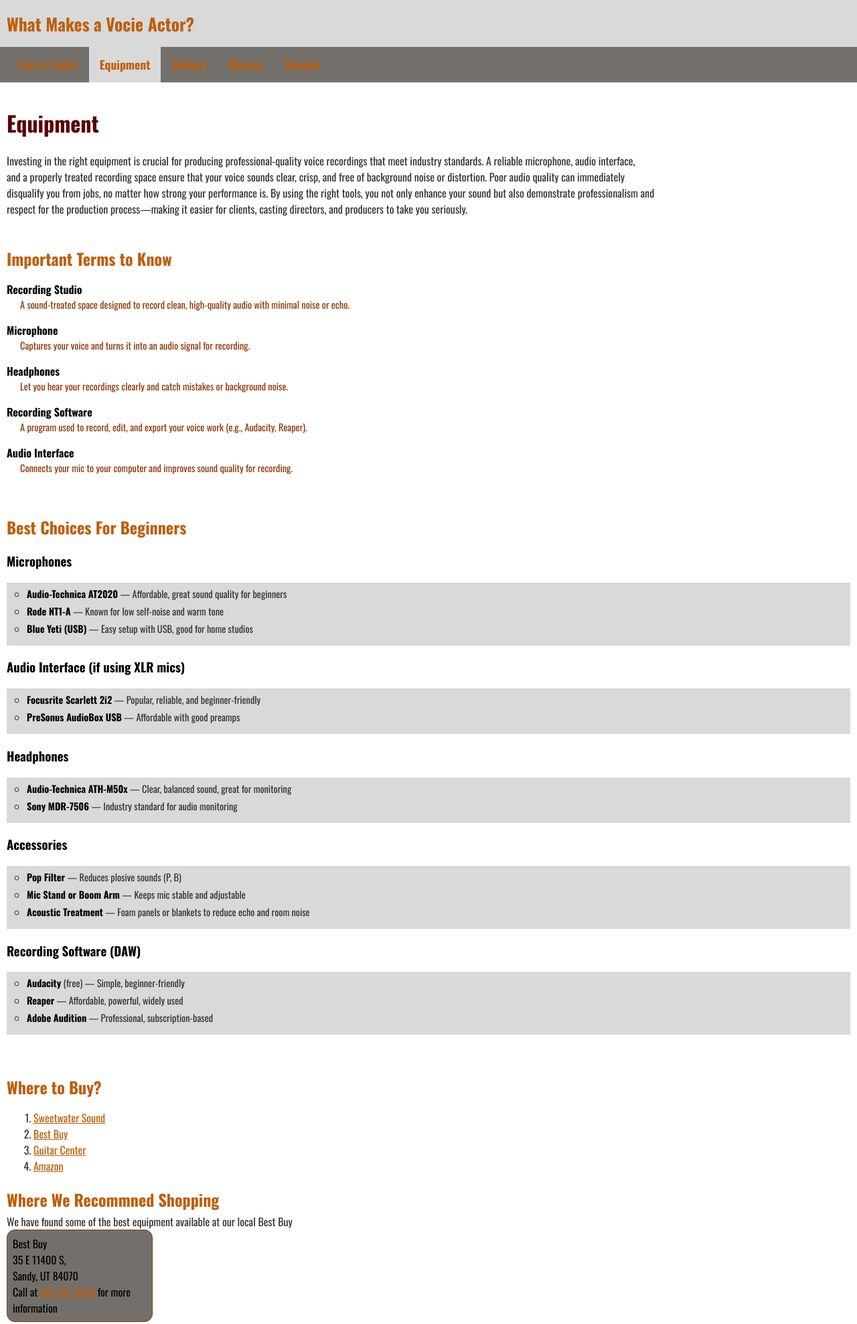
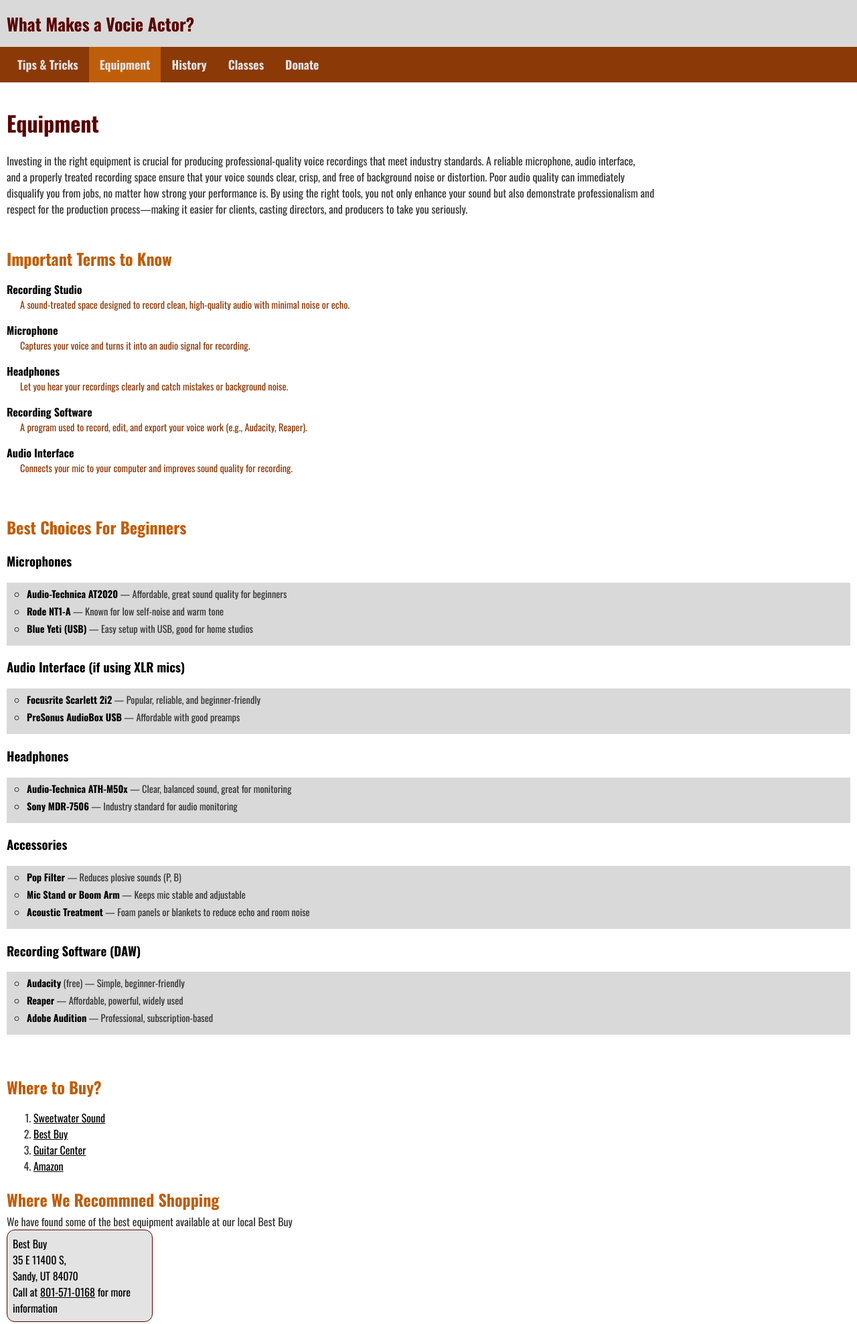
Before and after one commit to SchylarC/dwdd1600, a plain HTML site: page 04intro-css/equipment.html in a window 1280 px wide. Shown: the top 1977 px of the page at 67% size. Drawn offline with nearby package versions, Linux system fonts and the light colour scheme.

Commit message:
Add files via upload
Made changes using contrast editor

```diff
--- a/04intro-css/voiceactor.css
+++ b/04intro-css/voiceactor.css
@@ -9,7 +9,7 @@ header {
       padding: 1rem 10px;
 }
 header span {
-      color: #BF5E0A;
+      color: #590202;
       font-size: 1.6rem;
       font-weight: 700;
 }
@@ -17,7 +17,7 @@ header span {
 
 /* navigation customization code */
 nav {
-      background-color: #73706c;
+      background-color: #8c3908;
 }
 nav ul {
       margin: 0;
@@ -30,12 +30,12 @@ nav a {
       padding: .83rem 1rem;
       text-decoration: none;
       font-size: 1.1rem;
-      color: #BF5E0A;
+      color: #e3e3e3;
       font-weight: 700;
 }
 
 nav li.active a {
-      background-color:  #d9d9d9;
+      background-color:  #BF5E0A;
 }
 
 nav li a:hover {
@@ -95,17 +95,17 @@ main em {
 }
 main address {
       font-style: normal;
-      background-color: #73706c;
+      background-color: #e3e3e3;
       padding: .5rem;
       border-radius: 12px;
-      border: 1px solid #8c3908;
+      border: 1.5px solid #590202;
       width: 200px;
 }
 main a {
-      color: #BF5E0A;
+      color: #000;
 }
 main a:hover {
-      color : black;
+      color: #590202;
 }
 
 
```
